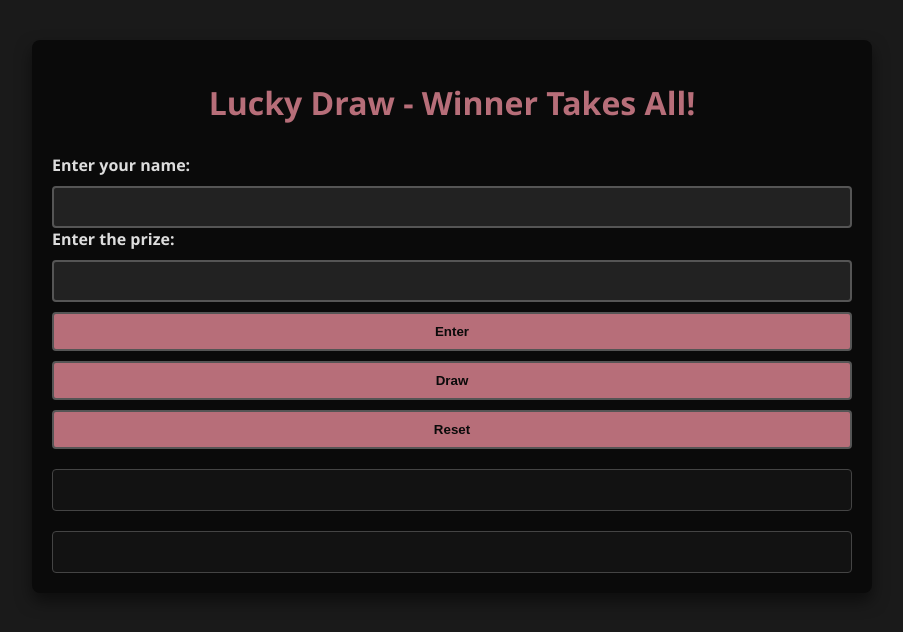
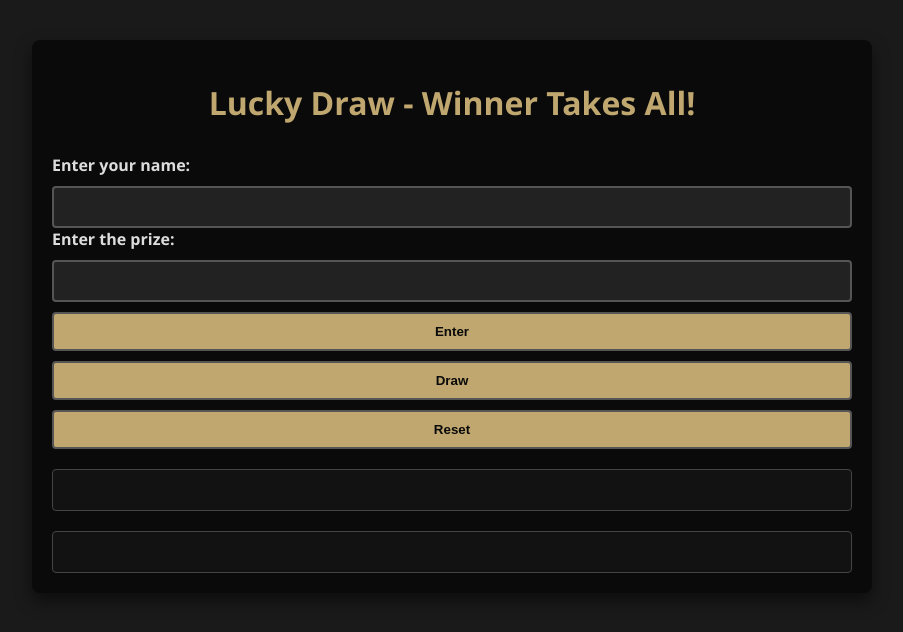
Before and after one commit to wtan90/lucky-draw, a plain HTML site: page index.html in a window 1280 px wide. Shown: the whole page, without its empty margins (188-1091 px from the left). Drawn offline with Linux system fonts and the light colour scheme.

Commit message:
Update styles.css

```diff
--- a/styles.css
+++ b/styles.css
@@ -16,7 +16,7 @@ body {
 }
 
 h1 {
-    color: #b76e79; /* Subdued Gold for the title */
+    color: #bfa76f; /* Subdued gold for the title */
     text-align: center;
     margin-bottom: 30px;
 }
@@ -43,21 +43,21 @@ input[type="text"] {
 }
 
 button {
-    background-color: #b76e79; /* Subdued Gold for buttons */
+    background-color: #bfa76f; /* Subdued gold for buttons */
     color: #0a0a0a; /* Dark text for buttons */
     font-weight: bold;
     cursor: pointer;
 }
 
 button:hover {
-    background-color: #cca200; /* Darker gold on hover */
+    background-color: #a08f5c; /* Slightly darker shade of subdued gold on hover */
 }
 
 #participants-list, #winner-display {
     margin-top: 20px;
     padding: 20px;
     background-color: #121212; /* Very dark grey for list and winner display backgrounds */
-    color: #b76e79; /* Subdued Gold text for emphasis */
+    color: #bfa76f; /* Subdued gold text for emphasis */
     border: 1px solid #444; /* Border for list and winner display */
     border-radius: 4px;
 }
```
